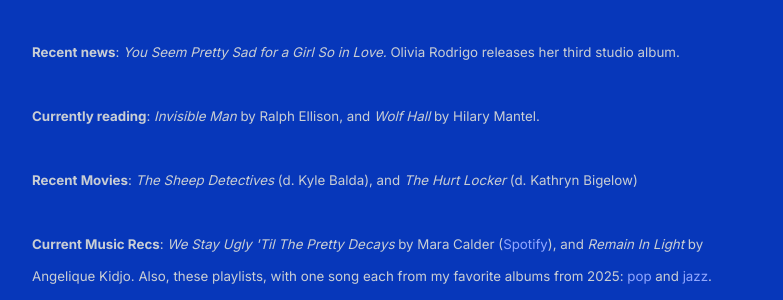
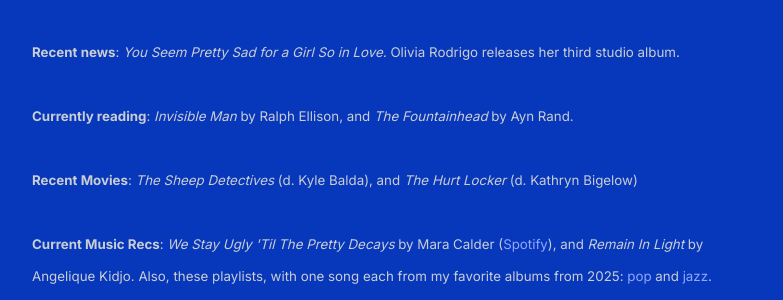
Before and after one commit to shihankanungo/shihankanungo.github.io, a Jekyll site: the page built from index.md, in a window 1280 px wide. Shown: the part 719-1019 px from the top of the page, without its empty margins (248-1031 px from the left). Built offline with Jekyll 4.4.1, drawn with Linux system fonts in a browser that asks for light colours.

Commit message:
Update _config.yml

```diff
--- a/_config.yml
+++ b/_config.yml
@@ -8,7 +8,7 @@ description: > # description of the site (multiple lines allowed)
 
           <small><b>Recent news</b>: <i>You Seem Pretty Sad for a Girl So in Love.</i> Olivia Rodrigo releases her third studio album.</small>
           <br /><br />
-          <small><b>Currently reading</b>: <i>Invisible Man</i> by Ralph Ellison, and <i>Wolf Hall</i> by Hilary Mantel.</small>
+          <small><b>Currently reading</b>: <i>Invisible Man</i> by Ralph Ellison, and <i>The Fountainhead</i> by Ayn Rand.</small>
           <br /><br />
           <small><b>Recent Movies</b>: <i>The Sheep Detectives</i> (d. Kyle Balda), and <i>The Hurt Locker</i> (d. Kathryn Bigelow)</small>
           <br /><br />
```
